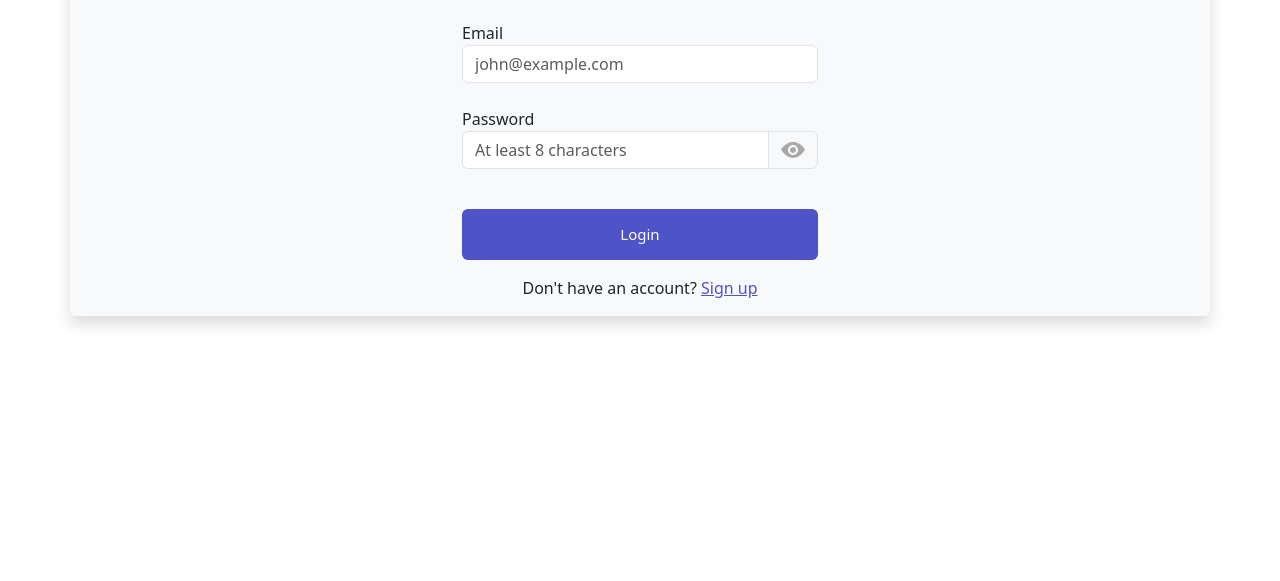
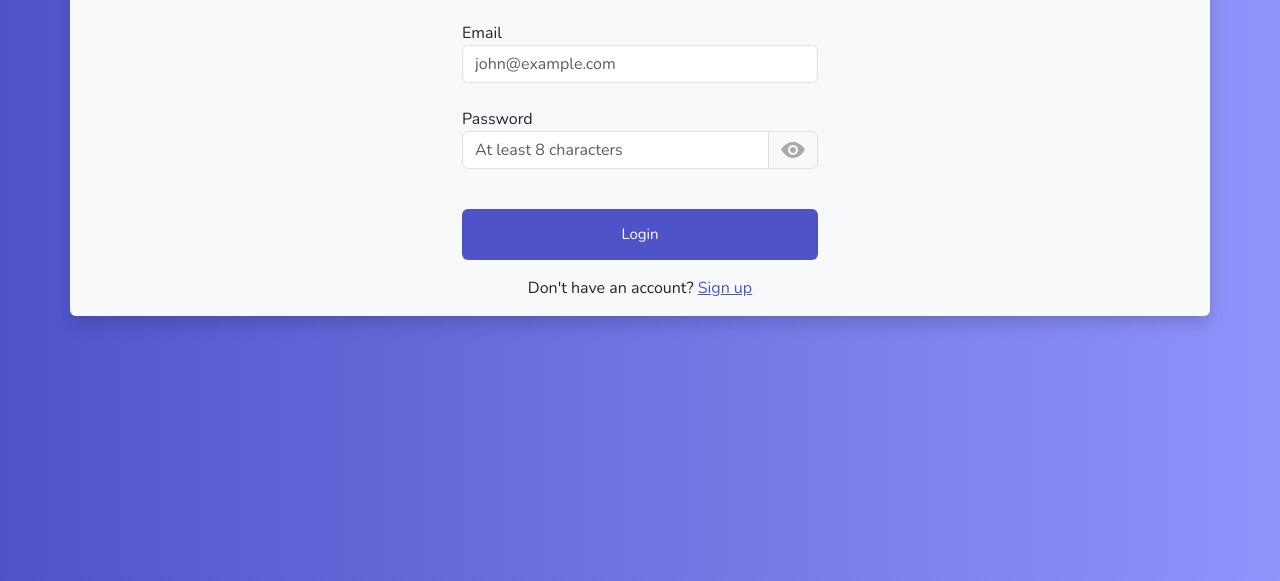
Before and after one commit to abubakrmo/ez-chat, a website built with webpack: page dist/login.html in a window 1280 px wide. Shown: the part 219-800 px from the top of the page. Built offline with nearby package versions, Linux system fonts and the light colour scheme; some packages are replaced by stand-ins of ours.

Commit message:
style added to login page

```diff
--- a/dist/login.html
+++ b/dist/login.html
@@ -9,6 +9,12 @@
     <link href="https://cdn.jsdelivr.net/npm/bootstrap@5.3.2/dist/css/bootstrap.min.css" rel="stylesheet" integrity="sha384-T3c6CoIi6uLrA9TneNEoa7RxnatzjcDSCmG1MXxSR1GAsXEV/Dwwykc2MPK8M2HN" crossorigin="anonymous">
     <link rel="stylesheet" href="https://fonts.googleapis.com/css?family=Nunito:300,400,600,700,800,900">
     <link rel="stylesheet" href="https://fonts.googleapis.com/css?family=Roboto:400,500,700">
+    <style>
+        body{
+        font-family: Nunito !important;
+        background-image: linear-gradient(to right, #4e54c8, #8f94fb);
+        }
+    </style>
 </head>
 <body>
 
```
